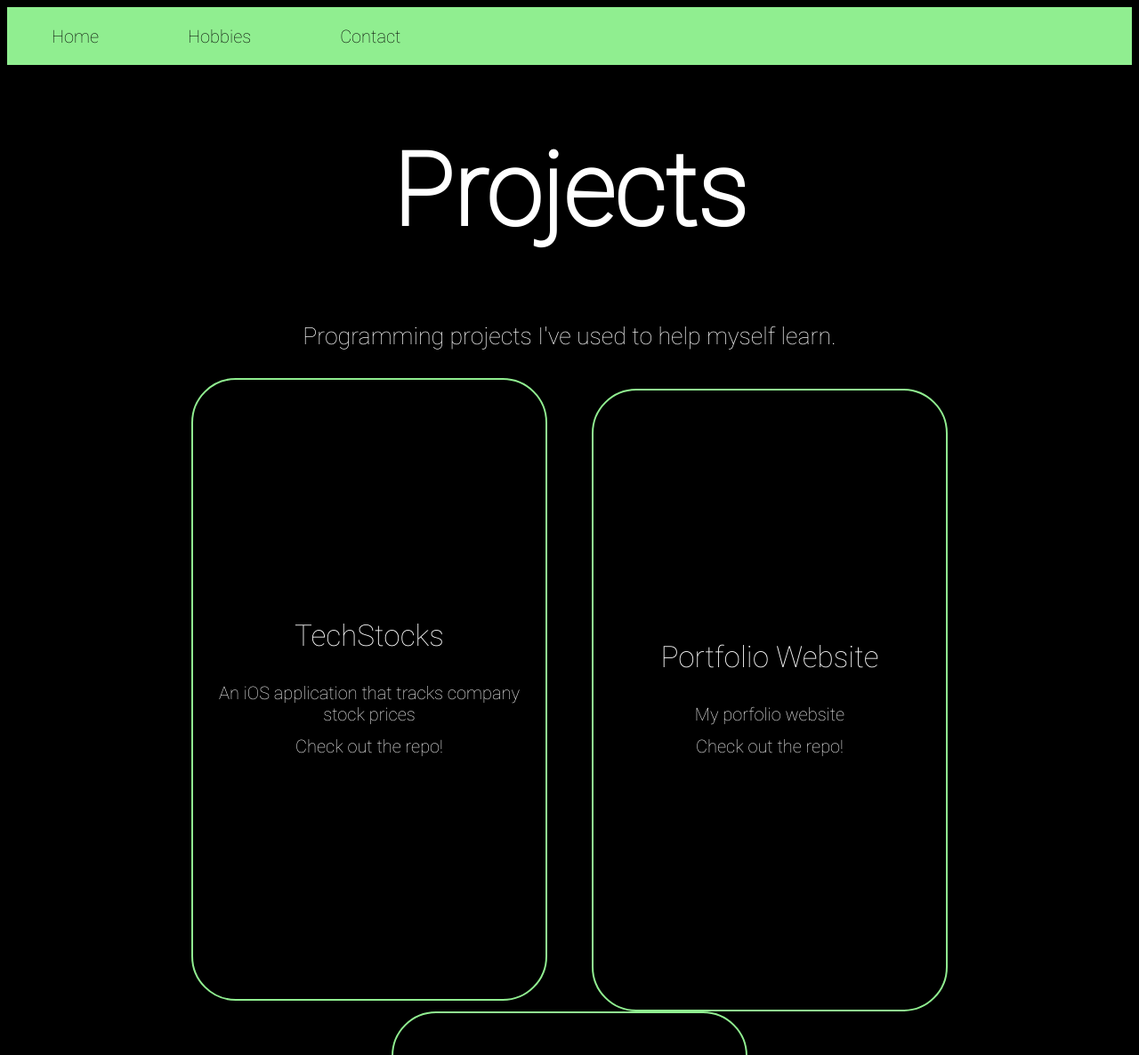
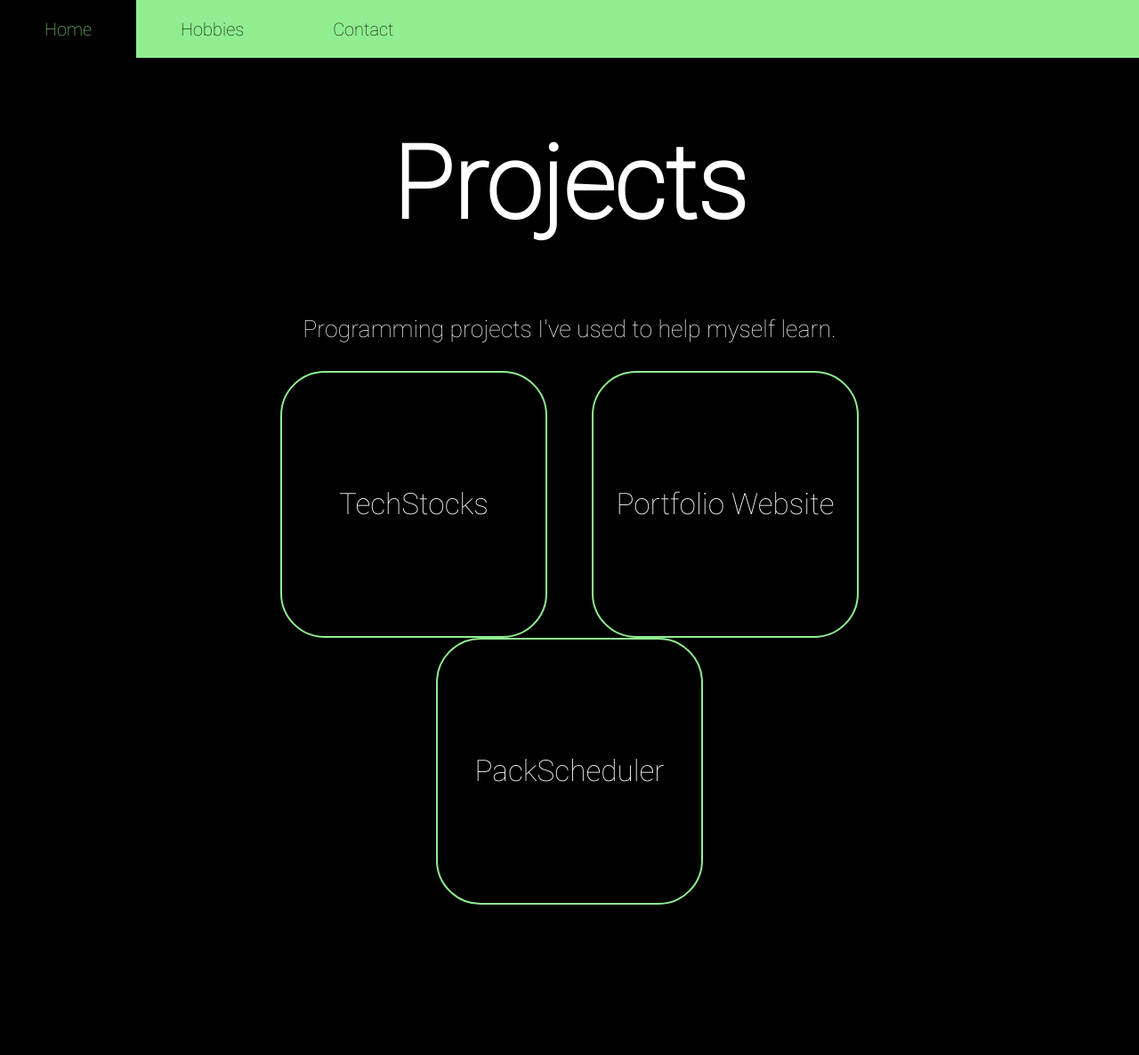
Before and after one commit to nvdixit/Portfolio, a React app in the folder portfolio/: page /Projects in a window 1280 px wide. Shown: the top 1186 px of the page at 89% size. After the commit the page ends 1043 px from the top, so only its background shows below. Built offline with nearby package versions, Linux system fonts and the light colour scheme.

Commit message:
Began implementing Project popup boxes

```diff
--- a/portfolio/src/components/NavigationBar/Navbar.css
+++ b/portfolio/src/components/NavigationBar/Navbar.css
@@ -5,8 +5,8 @@
     align-items:center;
     justify-content: flex-start;
 
-    margin: 0;
-    padding: 0;
+    margin: 0px;
+    padding: 0px;
     height: 65px;
 
     background-color: lightgreen;
--- a/portfolio/src/components/NavigationBar/Navbar.js
+++ b/portfolio/src/components/NavigationBar/Navbar.js
@@ -3,7 +3,7 @@ import "./Navbar.css"
 
 function Navbar(props) {
     return (
-        <ul id="navbar">
+        <ul id="navbar" margin="0px">
                 <li id="navitem"><Link to={props.oneLink} style={{ textDecoration: 'none', color:"inherit" }}>{props.oneName}</Link></li>
                 <li id="navitem"><Link to={props.twoLink} style={{ textDecoration: 'none', color:"inherit" }}>{props.twoName}</Link></li>
                 <li id="navitem"><Link to={props.threeLink} style={{ textDecoration: 'none', color:"inherit"}}>{props.threeName}</Link></li>
--- /dev/null
+++ b/portfolio/src/components/ProjectButton/DescriptionPopup/DescriptionPopup.css
@@ -0,0 +1,10 @@
+#PopupWindow {
+    position: fixed;
+    z-index: 1;
+
+    background-color: black;
+    color:white;
+
+    border-style: solid;
+    border-color: lightgreen;
+}
--- /dev/null
+++ b/portfolio/src/components/ProjectButton/DescriptionPopup/DescriptionPopup.js
@@ -0,0 +1,25 @@
+import "./DescriptionPopup.css"
+
+function DescriptionPopup(props) {
+    if(props.hasRepo) {
+        return (props.trigger) ? (
+            <div id="PopupWindow">
+                {props.children}
+                {props.description}
+                <button onClick={() => props.setTrigger(false)}>Close</button><pre/>
+                <a href={props.repoUrl} target="_Blank" rel="noreferrer">Check out the repo!</a>
+            </div>
+        ) : ""
+    }
+    else {
+        return (props.trigger) ? (
+            <div id="PopupWindow">
+                {props.children}
+                {props.description}
+                <button onClick={() => props.setTrigger(false)}>Close</button>
+            </div>
+        ) : ""
+    }
+}
+
+export default DescriptionPopup
--- a/portfolio/src/components/ProjectButton/ProjectButton.css
+++ b/portfolio/src/components/ProjectButton/ProjectButton.css
@@ -3,8 +3,8 @@
     background-color: black;
     border-color:lightgreen;
 
-    width:400px;
-    height:700px;
+    width:300px;
+    height:300px;
     border-radius: 50px;
     border-style: solid;
 
@@ -16,27 +16,17 @@
     font-size: 25pt;
 }
 
+#ProjectButton:hover {
+    color:lightgreen;
+    cursor:pointer;
+}
+
 #description {
     font-size: 15pt;
     margin-left: 15pt;
     margin-right: 15pt;
 }
 
-#RepoLink {
-    text-decoration: none;
-    color: white;
-    font-size: 15pt;
+#ProjectButtonDiv {
+    display:inline-block;
 }
-
-#RepoLink:hover {
-    color:orange;
-}
-
-#ProjectName {
-    width: fit-content;
-}
-
-#ProjectName:hover {
-    color:lightgreen;
-    cursor:pointer;
-}
--- a/portfolio/src/components/ProjectButton/ProjectButton.js
+++ b/portfolio/src/components/ProjectButton/ProjectButton.js
@@ -1,29 +1,22 @@
 import "./ProjectButton.css"
+import DescriptionPopup from "./DescriptionPopup/DescriptionPopup"
+import {useState} from "react"
 
 function ProjectButton(props) {
-    if(props.hasRepo) {
-        return (
-            <button id="ProjectButton">
-                <center>
-                    <div id="ProjectName" onClick={() => {
+    const [buttonPopup, setButtonPopup] = useState(false);
 
-                    }}>{props.projectName}</div> <pre/>
-                    <div id="description">{props.description}</div>
-                    <a id="RepoLink"href={props.repoUrl} target="_Blank" rel="noreferrer">Check out the repo!</a>
-                </center>
+    return (
+        <div id="ProjectButtonDiv">
+            <DescriptionPopup trigger={buttonPopup} setTrigger={setButtonPopup}
+                                description={props.description}
+                                hasRepo={props.hasRepo}
+                                repoUrl={props.repoUrl}/>
+            <button id="ProjectButton" onClick={() => setButtonPopup(true)}>
+                {props.projectName}
             </button>
-        )
-    }
-    else {
-        return (
-            <button id="ProjectButton">
-            <center>
-                <div id="ProjectName" onClick="">{props.projectName}</div> <pre/>
-                <div id="description">{props.description}</div>
-            </center>
-        </button>
-        )
-    }
+        </div>
+    )
+
 }
 
 export default ProjectButton
--- a/portfolio/src/components/Projects.js
+++ b/portfolio/src/components/Projects.js
@@ -10,7 +10,7 @@ function Projects() {
 
             <p>
                 <center>
-                    Programming projects I've used to help myself learn.
+                    Programming projects I've used to help myself learn. <pre/>
                 </center>
             </p>
 
--- a/portfolio/src/styles/global.css
+++ b/portfolio/src/styles/global.css
@@ -5,6 +5,10 @@
 
 body {
     background-color: black;
+
+    margin-top: 0px;
+    margin-left: 0px;
+    margin-right: 0px;
 }
 
 h1 {
@@ -25,29 +29,3 @@ p {
 button {
     font-family: 'Roboto-Thin', "Roboto";
 }
-
-/*
-#navbar {
-    font-family: 'Roboto-Thin', 'Roboto';
-
-    display:flex;
-    align-items:center;
-    justify-content: flex-start;
-
-    margin: 0;
-    padding: 0;
-    height: 65px;
-
-    background-color: lightgreen;
-}
-
-#navitem {
-    list-style: none;
-    padding: 50px;
-    font-size: 15pt;
-}
-
-#navitem:hover {
-    color: lightgreen;
-    background-color: black;
-}*/
```
